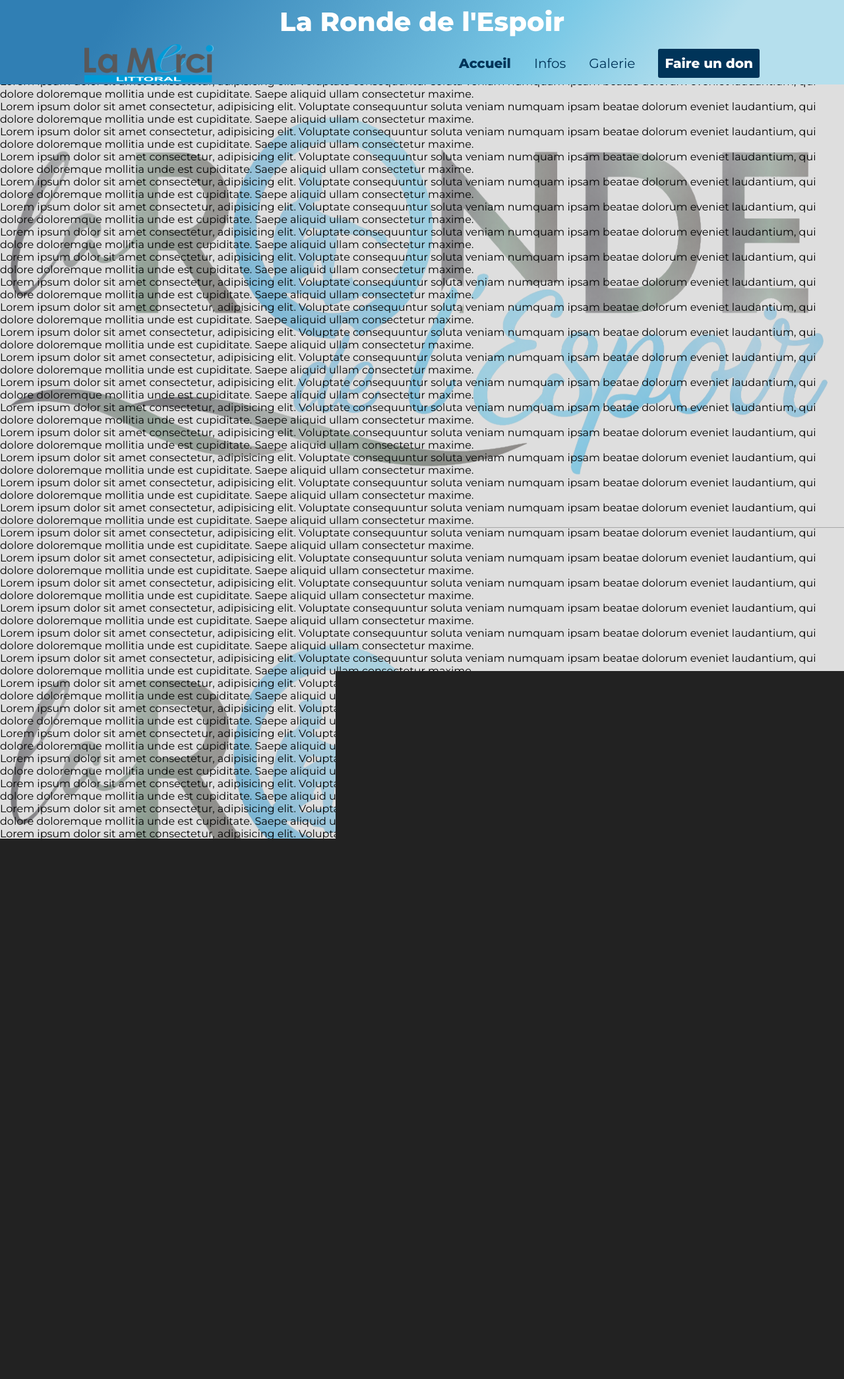
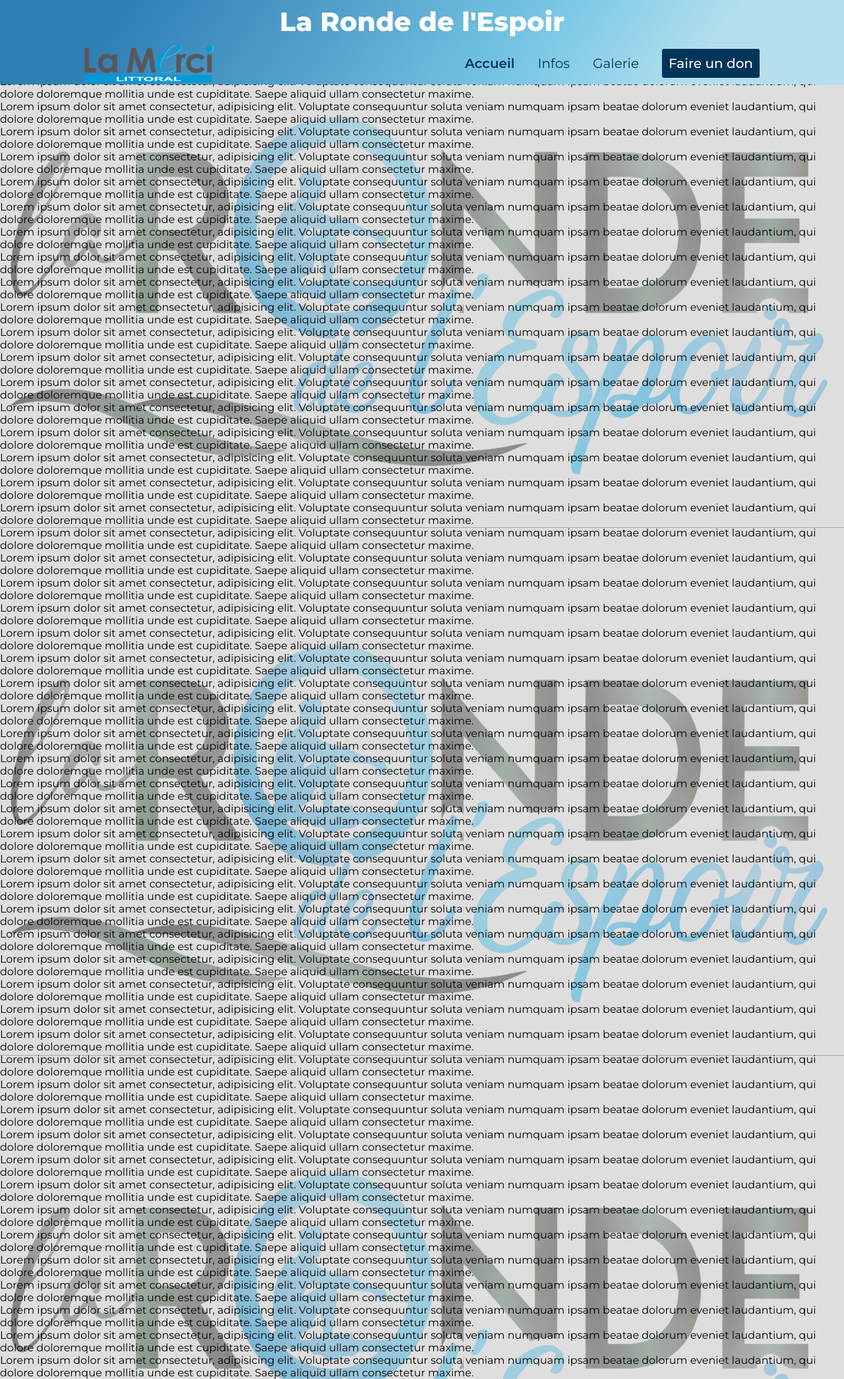
Before and after one commit to ronde-de-l-espoir/main, a PHP site: page / in a window 1280 px wide. Shown: the whole page at 66% size. Run offline with PHP 8.4, Linux system fonts and the light colour scheme.

Commit message:
improved bold text.

```diff
--- a/index.html
+++ b/index.html
@@ -10,7 +10,7 @@
     <link href="https://fonts.googleapis.com/css2?family=Montserrat&display=swap" rel="stylesheet">
     <link rel="preconnect" href="https://fonts.googleapis.com">
     <link rel="preconnect" href="https://fonts.gstatic.com" crossorigin>
-    <link href="https://fonts.googleapis.com/css2?family=Montserrat:wght@800;900&display=swap" rel="stylesheet">
+    <link href="https://fonts.googleapis.com/css2?family=Montserrat:wght@500;600;800;900&display=swap" rel="stylesheet">
     <script src="app.js" defer></script>
 </head>
 <body>
--- a/style-nav-integrated.css
+++ b/style-nav-integrated.css
@@ -99,7 +99,7 @@ header nav .nav-wrapper img {
 #donate-btn {
     background-color: #003459;
     color: white;
-    font-weight: bold;
+    font-weight: 500;
     padding: 10px;
     border-radius: 3px;
     transition: 500ms ease-in-out;
@@ -110,7 +110,6 @@ header nav .nav-wrapper img {
     color: black;
     /* transform: rotateY(360deg); */
     transition: 500ms ease-in-out;
-    font-weight: normal;
 }
 
 main {
```
